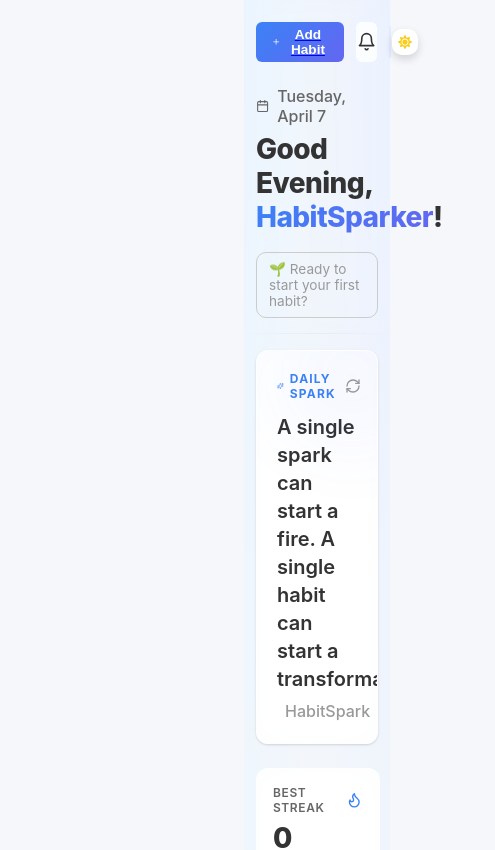
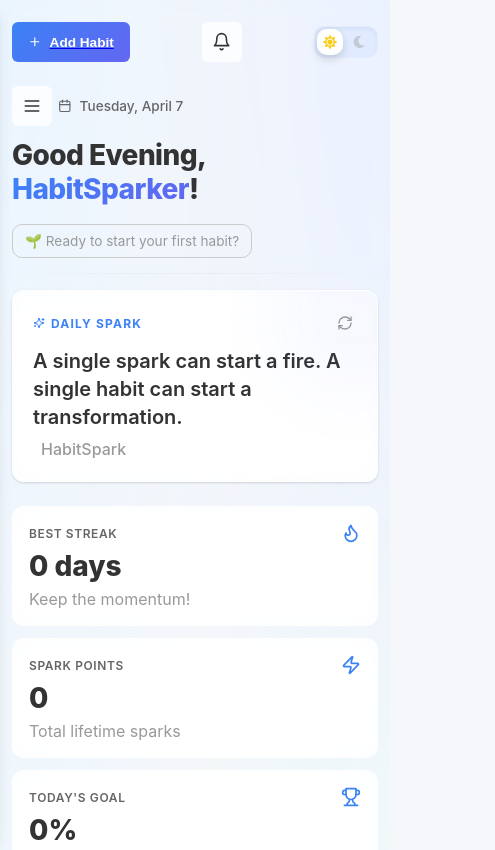
Before and after one commit to Triumphant307/habit-spark-2.0, a Next.js app: page /dashboard in a window 390 px wide. Shown: the top 850 px of the page, 495 px wide, since content can reach past the window. Built offline with nearby package versions, Linux system fonts and the light colour scheme.

Commit message:
feat: implement premium mobile hamburger menu and optimize responsive layout

```diff
--- a/src/Styles/Dashboard/Dashboard.module.css
+++ b/src/Styles/Dashboard/Dashboard.module.css
@@ -44,7 +44,6 @@
   flex: 1;
 }
 
-
 @media (max-width: 768px) {
   .Dashboard_Header {
     padding: var(--spacing-lg) var(--spacing-md);
--- a/src/Styles/Dashboard/Greeting.module.css
+++ b/src/Styles/Dashboard/Greeting.module.css
@@ -98,8 +98,43 @@
   width: fit-content;
 }
 
-.Add_Button_Quick_Link {
-  text-decoration: none;
+.Mobile_Menu_Button {
+  display: none;
+  background: var(--color-surface-card);
+  backdrop-filter: var(--effect-blur-glass);
+  -webkit-backdrop-filter: var(--effect-blur-glass);
+  border: var(--border-glass-light);
+  color: var(--color-text-primary);
+  width: 40px;
+  height: 40px;
+  border-radius: var(--shape-radius-sm);
+  align-items: center;
+  justify-content: center;
+  font-size: 1.25rem;
+  cursor: pointer;
+  transition: all 0.2s ease;
+}
+
+@media (max-width: 768px) {
+  .Mobile_Menu_Button {
+    display: flex;
+  }
+
+  .Greeting_Info {
+    flex-direction: row;
+    align-items: center;
+    flex-wrap: wrap;
+  }
+
+  .Greeting_Date {
+    font-size: var(--font-size-sm);
+  }
+
+  .Greeting_Main {
+    width: 100%;
+    margin-top: var(--spacing-xs);
+    font-size: 1.75rem;
+  }
 }
 
 @media (max-width: 600px) {
@@ -118,9 +153,3 @@
     justify-content: center;
   }
 }
-
-@media (max-width: 480px) {
-  .Greeting_Main {
-    font-size: 1.75rem;
-  }
-}
--- a/src/Styles/Layout/Sidebar.module.css
+++ b/src/Styles/Layout/Sidebar.module.css
@@ -11,8 +11,8 @@
   border-radius: var(--shape-radius-lg);
   display: flex;
   flex-direction: column;
-  z-index: var(--z-index-layer-sticky);
-  transition: width 0.3s cubic-bezier(0.4, 0, 0.2, 1);
+  z-index: var(--z-index-layer-notification); /* High z-index for drawer */
+  transition: all 0.4s cubic-bezier(0.4, 0, 0.2, 1);
   box-shadow: var(--shadow-elevation-lg);
 }
 
@@ -106,8 +106,45 @@
   gap: var(--spacing-xs);
 }
 
+/* Mobile Drawer Logic */
 @media (max-width: 768px) {
   .Sidebar_Container {
-    display: none; /* We'll implement mobile bottom bar later */
+    margin: 0;
+    border-radius: 0 var(--shape-radius-lg) var(--shape-radius-lg) 0;
+    width: 280px !important;
+    left: -280px; /* Hidden by default */
+    background: var(
+      --color-surface-page
+    ); /* More solid on mobile for readability */
+  }
+
+  .Sidebar_Container.Mobile_Open {
+    left: 0;
+    box-shadow: 0 0 100px rgba(0, 0, 0, 0.5);
+  }
+
+  .Sidebar_Header {
+    display: flex;
+  }
+
+  .Toggle_Button {
+    display: flex; /* We'll use this as a close button on mobile */
   }
 }
+
+/* Dark Backdrop Overlay */
+.Mobile_Overlay {
+  position: fixed;
+  inset: 0;
+  background: rgba(0, 0, 0, 0.4);
+  backdrop-filter: blur(4px);
+  z-index: calc(var(--z-index-layer-notification) - 1);
+  opacity: 0;
+  pointer-events: none;
+  transition: opacity 0.3s ease;
+}
+
+.Mobile_Overlay_Active {
+  opacity: 1;
+  pointer-events: auto;
+}
--- a/src/app/layout.tsx
+++ b/src/app/layout.tsx
@@ -50,9 +50,7 @@
       <body>
         <Providers>
           <Header />
-          <LayoutClient>
-            {children}
-          </LayoutClient>
+          <LayoutClient>{children}</LayoutClient>
           <Footer />
           <BackToTop />
         </Providers>
--- a/src/components/Dashboard/Greeting.tsx
+++ b/src/components/Dashboard/Greeting.tsx
@@ -6,11 +6,12 @@
 import dayjs from "dayjs";
 import { useReactor } from "@/Hooks/useReactor";
 import { Habit } from "@/core/types/habit";
-import { LuCalendar, LuPlus, LuBell } from "react-icons/lu";
+import { LuCalendar, LuPlus, LuBell, LuMenu } from "react-icons/lu";
 import ThemeToggle from "@/Theme/ThemeToggle";
 import Link from "next/link";
 import { getTimeGreeting } from "@/utils/dateUtils";
 import { motion } from "framer-motion";
+import { toggleMobileMenuIntent } from "@/core/intent/userIntents";
 
 const Greeting: React.FC = () => {
   const habits = useReactor<Habit[]>("habits") || [];
@@ -41,6 +42,13 @@
           variants={itemVariants}
         >
           <div className={styles.Greeting_Info}>
+            <button
+              className={styles.Mobile_Menu_Button}
+              onClick={() => toggleMobileMenuIntent()}
+              aria-label="Open Menu"
+            >
+              <LuMenu />
+            </button>
             <div className={styles.Greeting_Date}>
               <LuCalendar />
               {dayjs().format("dddd, MMMM D")}
--- a/src/components/Layout/LayoutClient.tsx
+++ b/src/components/Layout/LayoutClient.tsx
@@ -17,7 +17,7 @@
   const noSidebarPages = ["/login", "/signup", "/onboarding", "/"];
   const isAppPage = !noSidebarPages.includes(pathname);
 
-  // Dynamic padding based on sidebar state (Width + Margins)
+  // Dynamic padding based on sidebar state and screen size
   const paddingLeft = isAppPage ? (isCollapsed ? "94px" : "244px") : "0px";
 
   return (
@@ -26,15 +26,32 @@
       <div
         className="App_Content"
         style={{
-          paddingLeft: isAppPage ? paddingLeft : "0px",
-          transition: "padding-left 0.3s cubic-bezier(0.4, 0, 0.2, 1)",
           width: "100%",
           display: "flex",
           flexDirection: "column",
+          transition: "padding 0.3s cubic-bezier(0.4, 0, 0.2, 1)",
         }}
       >
-        {children}
+        <main
+          style={{
+            paddingLeft: isAppPage
+              ? `var(--sidebar-width, ${paddingLeft})`
+              : "0px",
+            paddingBottom: isAppPage ? "var(--mobile-nav-height, 0px)" : "0px",
+          }}
+        >
+          {children}
+        </main>
       </div>
+
+      <style jsx>{`
+        @media (max-width: 768px) {
+          main {
+            padding-left: 0 !important;
+            padding-bottom: 80px !important;
+          }
+        }
+      `}</style>
     </div>
   );
 };
--- a/src/components/Layout/Sidebar.tsx
+++ b/src/components/Layout/Sidebar.tsx
@@ -1,9 +1,12 @@
 "use client";
 
-import React from "react";
+import React, { useEffect } from "react";
 import styles from "@/Styles/Layout/Sidebar.module.css";
 import { useReactor } from "@/Hooks/useReactor";
-import { toggleSidebarIntent } from "@/core/intent/userIntents";
+import {
+  toggleSidebarIntent,
+  toggleMobileMenuIntent,
+} from "@/core/intent/userIntents";
 import {
   LuLayoutDashboard,
   LuListTodo,
@@ -12,6 +15,7 @@
   LuBell,
   LuChevronLeft,
   LuChevronRight,
+  LuX,
 } from "react-icons/lu";
 import Link from "next/link";
 import { usePathname } from "next/navigation";
@@ -30,22 +34,48 @@
 
 const Sidebar: React.FC = () => {
   const isCollapsed = useReactor<boolean>("user.preferences.sidebarCollapsed");
+  const isMobileOpen = useReactor<boolean>("user.preferences.mobileMenuOpen");
   const pathname = usePathname();
+
+  // Logic: Show labels if mobile menu is open OR if desktop sidebar is NOT collapsed
+  const showLabels = isMobileOpen || !isCollapsed;
+
+  useEffect(() => {
+    if (isMobileOpen) {
+      document.body.style.overflow = "hidden";
+    } else {
+      document.body.style.overflow = "unset";
+    }
+
+    return () => {
+      document.body.style.overflow = "unset";
+    };
+  }, [isMobileOpen]);
 
   // Don't show sidebar on auth/onboarding pages
   const hideOnPages = ["/login", "/signup", "/onboarding", "/"];
   if (hideOnPages.includes(pathname)) return null;
 
+  const closeMobileMenu = () => toggleMobileMenuIntent(false);
+
   return (
+    <>
+      {/* Dark Overlay for Mobile */}
+      <div
+        className={`${styles.Mobile_Overlay} ${isMobileOpen ? styles.Mobile_Overlay_Active : ""}`}
+        onClick={closeMobileMenu}
+      />
+
       <aside
-      className={styles.Sidebar_Container}
+        className={`${styles.Sidebar_Container} ${isMobileOpen ? styles.Mobile_Open : ""}`}
         style={{ width: isCollapsed ? "70px" : "220px" }}
       >
         <div className={styles.Sidebar_Header}>
-        <AnimatePresence>
-          {!isCollapsed && (
+          <AnimatePresence mode="wait">
+            {showLabels && (
               <motion.span
                 className={styles.Logo}
+                key="logo"
                 initial={{ opacity: 0, x: -10 }}
                 animate={{ opacity: 1, x: 0 }}
                 exit={{ opacity: 0, x: -10 }}
@@ -56,10 +86,18 @@
           </AnimatePresence>
           <button
             className={styles.Toggle_Button}
-          onClick={() => toggleSidebarIntent()}
-          aria-label={isCollapsed ? "Expand sidebar" : "Collapse sidebar"}
+            onClick={() =>
+              isMobileOpen ? toggleMobileMenuIntent() : toggleSidebarIntent()
+            }
+            aria-label="Toggle Navigation"
           >
-          {isCollapsed ? <LuChevronRight /> : <LuChevronLeft />}
+            {isMobileOpen ? (
+              <LuX />
+            ) : isCollapsed ? (
+              <LuChevronRight />
+            ) : (
+              <LuChevronLeft />
+            )}
           </button>
         </div>
 
@@ -72,17 +110,22 @@
                 href={item.href}
                 className={`${styles.Nav_Item} ${isActive ? styles.Nav_Item_Active : ""}`}
                 title={isCollapsed ? item.label : ""}
+                onClick={closeMobileMenu}
               >
                 <span className={styles.Nav_Icon}>{item.icon}</span>
-              {!isCollapsed && (
+                <AnimatePresence mode="wait">
+                  {showLabels && (
                     <motion.span
                       className={styles.Nav_Label}
+                      key={item.label}
                       initial={{ opacity: 0 }}
                       animate={{ opacity: 1 }}
+                      exit={{ opacity: 0 }}
                     >
                       {item.label}
                     </motion.span>
                   )}
+                </AnimatePresence>
               </Link>
             );
           })}
@@ -95,21 +138,27 @@
               href={item.href}
               className={styles.Nav_Item}
               title={isCollapsed ? item.label : ""}
+              onClick={closeMobileMenu}
             >
               <span className={styles.Nav_Icon}>{item.icon}</span>
-            {!isCollapsed && (
+              <AnimatePresence mode="wait">
+                {showLabels && (
                   <motion.span
                     className={styles.Nav_Label}
+                    key={item.label}
                     initial={{ opacity: 0 }}
                     animate={{ opacity: 1 }}
+                    exit={{ opacity: 0 }}
                   >
                     {item.label}
                   </motion.span>
                 )}
+              </AnimatePresence>
             </Link>
           ))}
         </div>
       </aside>
+    </>
   );
 };
 
--- a/src/core/intent/userIntents.ts
+++ b/src/core/intent/userIntents.ts
@@ -52,3 +52,14 @@
   const current = appState.get("user.preferences.sidebarCollapsed");
   appState.set("user.preferences.sidebarCollapsed", !current);
 };
+
+/**
+ * Toggles the mobile menu (hamburger) state
+ */
+export const toggleMobileMenuIntent = (forceState?: boolean) => {
+  const current = appState.get("user.preferences.mobileMenuOpen");
+  appState.set(
+    "user.preferences.mobileMenuOpen",
+    forceState !== undefined ? forceState : !current,
+  );
+};
--- a/src/core/state/state.ts
+++ b/src/core/state/state.ts
@@ -8,6 +8,7 @@
     completedOnboarding: false,
     preferences: {
       sidebarCollapsed: false,
+      mobileMenuOpen: false,
     },
     motivation: {
       quote: "Every great journey starts with a single spark.",
```
Lines whose indentation alone changed are shown as unchanged.
